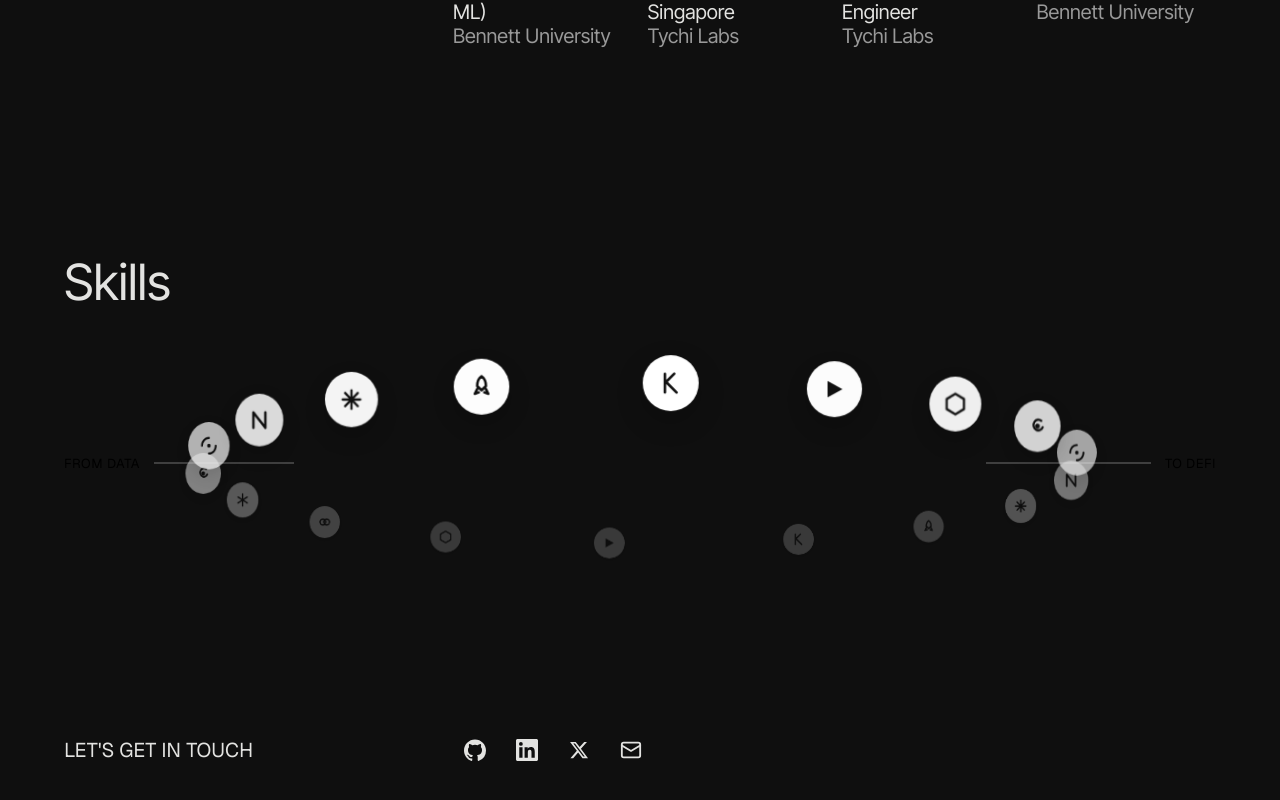
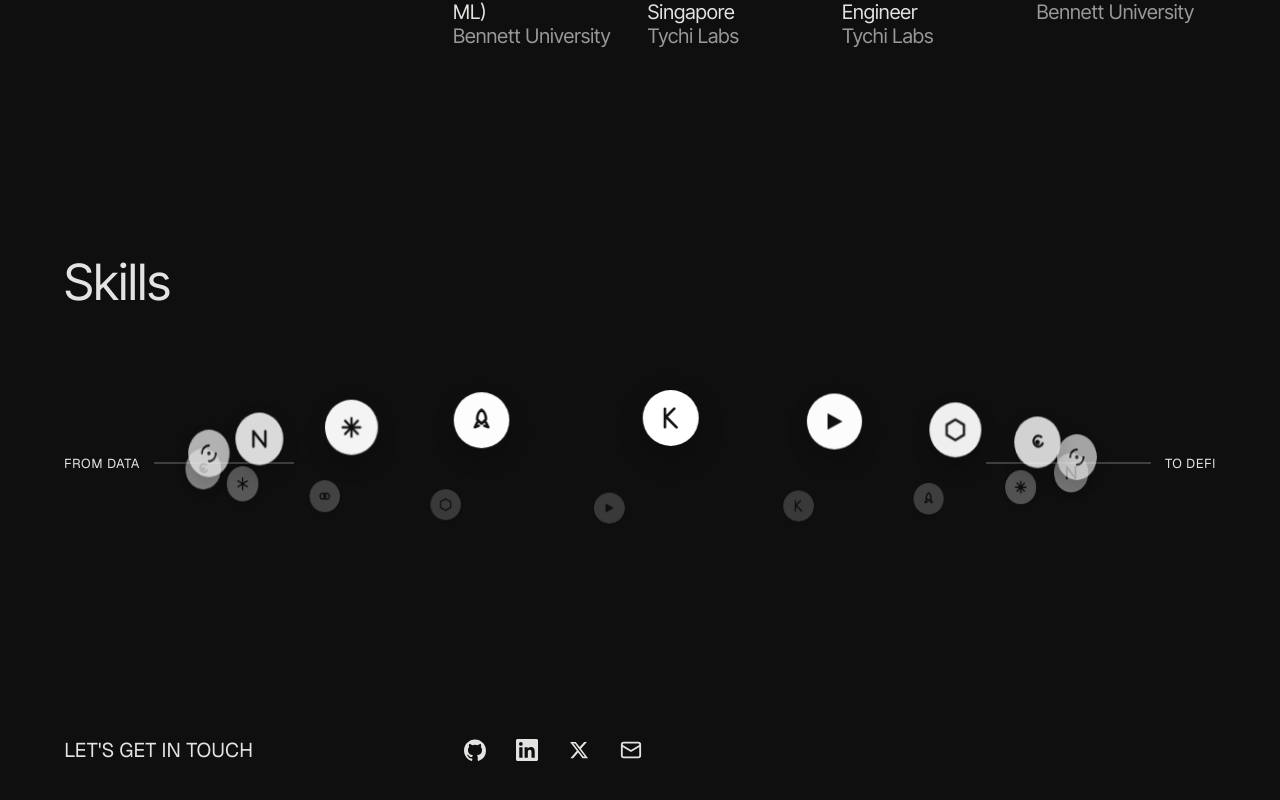
Before and after one commit to Gaurang1904/GaurangGupta.dev, a React (Vite) app: page / in a window 1280 px wide. Shown: the part 2578-3378 px from the top of the page. Built offline with nearby package versions, Linux system fonts and the light colour scheme.

Commit message:
Update vertical radius and text color in SkillsStrip component

```diff
--- a/src/components/SkillsStrip.tsx
+++ b/src/components/SkillsStrip.tsx
@@ -42,7 +42,7 @@ const SPEED = 0.028         // revolutions per second
 const SPREAD = 0.40         // RX as a fraction of band width
 const RX_MIN = 160
 const RX_MAX = 440
-const RY = 80               // vertical radius → gap between front & back arcs
+const RY = 45               // vertical radius → gap between front & back arcs
 const MAX_ROT = 30          // degrees
 const SCALE_MIN = 0.55      // back-arc scale
 const OP_MIN = 0.22         // back-arc opacity (visible, not culled)
@@ -174,13 +174,13 @@ export function SkillsStrip() {
       <div style={{ position: "relative" }}>
         {/* From Data ———  (left flank) */}
         <div style={{ position: "absolute", top: "50%", left: 0, width: "20%", transform: "translateY(-50%)", display: "flex", alignItems: "center", gap: 14, pointerEvents: "none" }}>
-          <span className="text-geist" style={{ fontSize: 13, letterSpacing: "0.04em", textTransform: "uppercase", color: "#000000", whiteSpace: "nowrap" }}>From Data</span>
+          <span className="text-geist" style={{ fontSize: 13, letterSpacing: "0.04em", textTransform: "uppercase", color: "var(--color-text-primary)", whiteSpace: "nowrap" }}>From Data</span>
           <div style={{ flex: 1, height: 1, background: "var(--color-text-secondary)", opacity: 0.7 }} />
         </div>
         {/* ——— To DeFi  (right flank) */}
         <div style={{ position: "absolute", top: "50%", right: 0, width: "20%", transform: "translateY(-50%)", display: "flex", alignItems: "center", gap: 14, pointerEvents: "none" }}>
           <div style={{ flex: 1, height: 1, background: "var(--color-text-secondary)", opacity: 0.7 }} />
-          <span className="text-geist" style={{ fontSize: 13, letterSpacing: "0.04em", textTransform: "uppercase", color: "#000000", whiteSpace: "nowrap" }}>To DeFi</span>
+          <span className="text-geist" style={{ fontSize: 13, letterSpacing: "0.04em", textTransform: "uppercase", color: "var(--color-text-primary)", whiteSpace: "nowrap" }}>To DeFi</span>
         </div>
 
         <div
```
